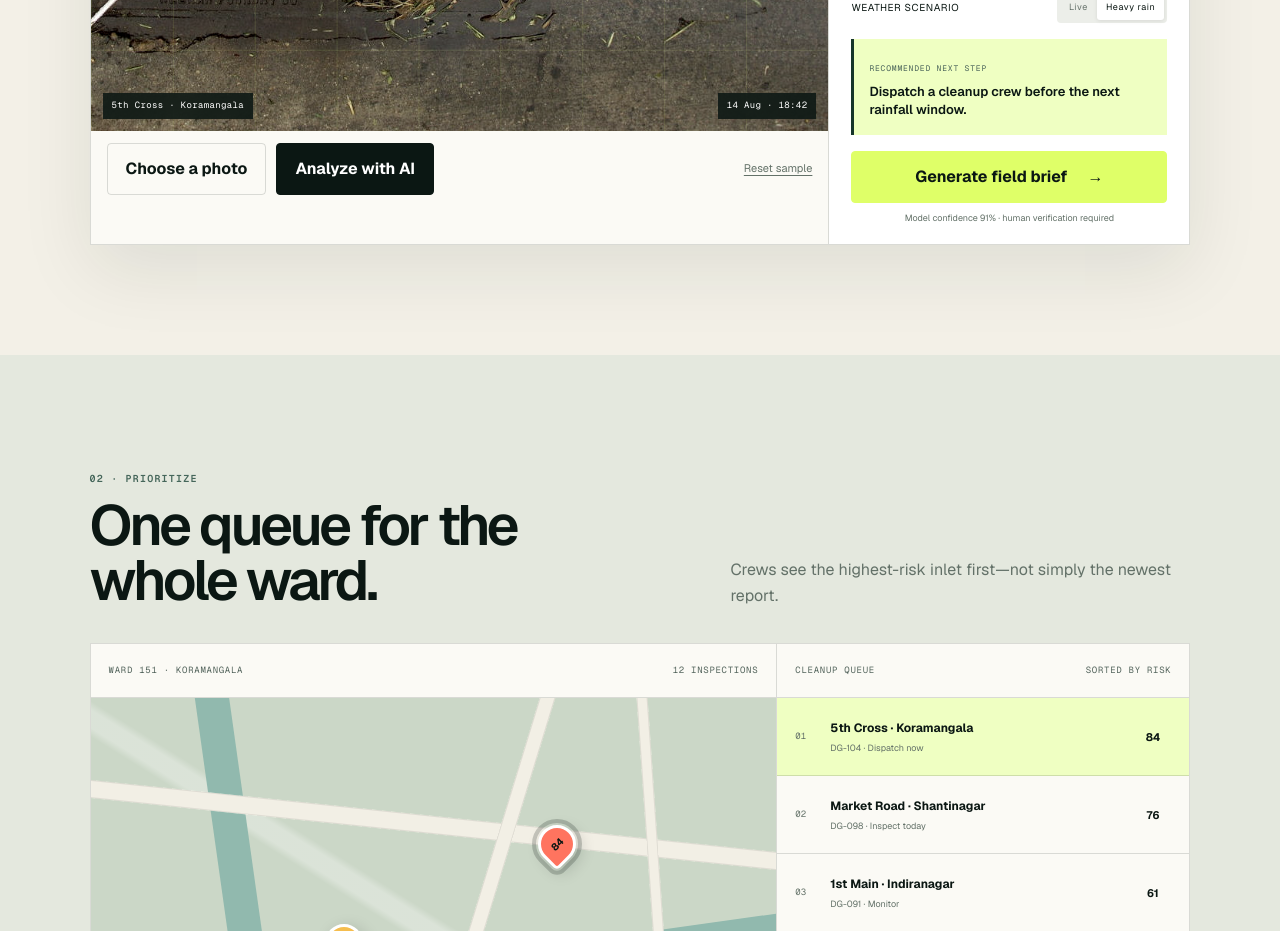
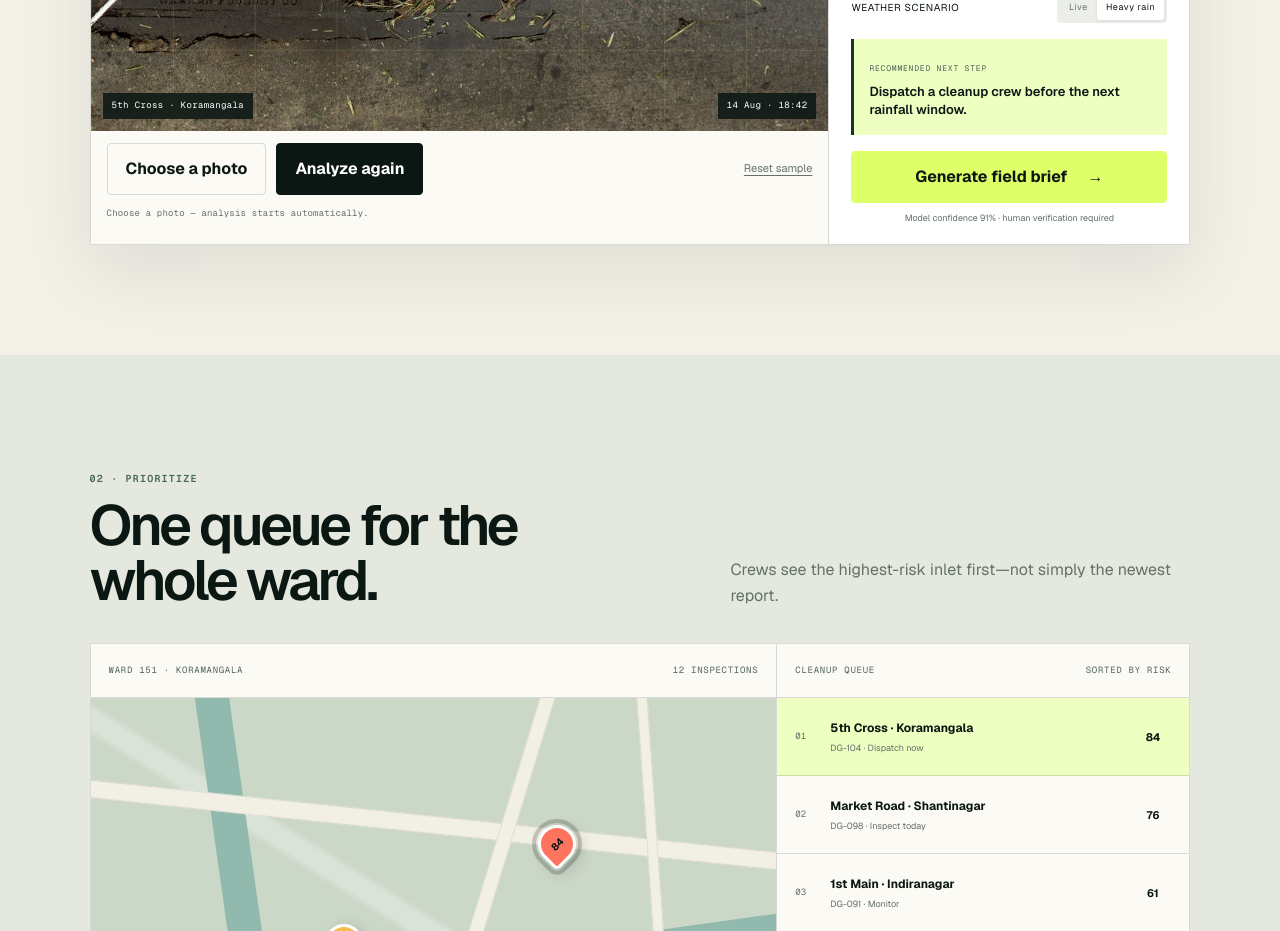
Before and after one commit to bhavyakeerthi3/drainguard-ai, a Next.js app: page / in a window 1280 px wide. Shown: the part 1260-2191 px from the top of the page. Built offline with nearby package versions, Linux system fonts and the light colour scheme; no server answers.

Commit message:
Auto-analyze uploaded drain photos

```diff
--- a/app/globals.css
+++ b/app/globals.css
@@ -82,13 +82,16 @@ button { cursor: pointer; }
 .detection-box span { position: absolute; left: -1px; top: -20px; background: var(--lime); color: var(--ink); white-space: nowrap; font-family: var(--font-geist-mono); text-transform: uppercase; font-size: 8px; padding: 3px 5px; }
 .photo-location, .photo-time { position: absolute; bottom: 12px; background: rgba(11,23,19,.86); color: white; padding: 6px 9px; font-family: var(--font-geist-mono); font-size: 9px; letter-spacing: .04em; backdrop-filter: blur(8px); }
 .photo-location { left: 12px; }.photo-time { right: 12px; }
-.photo-actions { min-height: 74px; padding: 12px 16px; display: flex; align-items: center; gap: 10px; }
+.photo-actions { min-height: 74px; padding: 12px 16px; display: flex; align-items: center; gap: 10px; flex-wrap: wrap; }
 .button-outline { border-color: var(--line); background: transparent; color: var(--ink); }
 .button-outline:hover { background: white; }
 .button-dark { background: var(--ink); color: white; border-color: var(--ink); }
 .button-dark:hover { background: var(--forest); }
 .button:disabled { opacity: .58; cursor: wait; transform: none; }
 .sample-link { margin-left: auto; background: none; border: 0; color: var(--muted); font-size: 11px; text-decoration: underline; text-underline-offset: 3px; }
+.analysis-progress { width: 100%; margin: 2px 0 0; color: var(--muted); font-family: var(--font-geist-mono); font-size: 9px; letter-spacing: .02em; }
+.analysis-progress.stage-loading, .analysis-progress.stage-detecting { color: #496359; }
+.analysis-progress.stage-done { color: #217255; }
 .result-panel { padding-bottom: 19px; background: #fff; }
 .result-topline { padding: 0 22px; }
 .result-topline span:last-child { text-transform: none; letter-spacing: 0; max-width: 55%; text-align: right; }
--- a/app/page.tsx
+++ b/app/page.tsx
@@ -54,12 +54,33 @@ function loadScript(src: string) {
     const script = existing ?? document.createElement("script");
     script.src = src;
     script.async = true;
+    const timeout = window.setTimeout(() => reject(new Error("Model resource timed out")), 15000);
     script.onload = () => {
+      window.clearTimeout(timeout);
       script.dataset.loaded = "true";
       resolve();
     };
-    script.onerror = () => reject(new Error("Model resource unavailable"));
+    script.onerror = () => {
+      window.clearTimeout(timeout);
+      reject(new Error("Model resource unavailable"));
+    };
     if (!existing) document.head.appendChild(script);
+  });
+}
+
+function withTimeout<T>(promise: Promise<T>, timeoutMs: number) {
+  return new Promise<T>((resolve, reject) => {
+    const timeout = window.setTimeout(() => reject(new Error("Vision model timed out")), timeoutMs);
+    promise.then(
+      (value) => {
+        window.clearTimeout(timeout);
+        resolve(value);
+      },
+      (error) => {
+        window.clearTimeout(timeout);
+        reject(error);
+      },
+    );
   });
 }
 
@@ -69,10 +90,15 @@ async function getDetector() {
       await loadScript("https://cdn.jsdelivr.net/npm/@tensorflow/tfjs@4.22.0/dist/tf.min.js");
       await loadScript("https://cdn.jsdelivr.net/npm/@tensorflow-models/coco-ssd@2.2.3/dist/coco-ssd.min.js");
       if (!window.cocoSsd) throw new Error("Vision model did not initialize");
-      return window.cocoSsd.load({ base: "lite_mobilenet_v2" });
+      return withTimeout(window.cocoSsd.load({ base: "lite_mobilenet_v2" }), 25000);
     })();
   }
-  return detectorPromise;
+  try {
+    return await detectorPromise;
+  } catch (error) {
+    detectorPromise = null;
+    throw error;
+  }
 }
 
 function clamp(value: number, min = 0, max = 100) {
@@ -189,22 +215,34 @@ export default function Home() {
     const nextUrl = URL.createObjectURL(file);
     setImageUrl(nextUrl);
     setFileName(file.name);
-    setAnalysis({ blockage: 0, litter: 0, confidence: 0, objects: [], signal: "Ready to analyze" });
-    setStage("idle");
+    setAnalysis({ blockage: 0, litter: 0, confidence: 0, objects: [], signal: "Starting visual scan" });
     setCleaned(false);
+    event.target.value = "";
+    void runAnalysis(nextUrl);
   }
 
-  async function runAnalysis() {
+  async function runAnalysis(source = imageUrl) {
     setStage("loading");
     setCleaned(false);
     try {
-      const image = await loadImage(imageUrl);
+      const image = await loadImage(source);
       const visual = extractVisualSignals(image);
+      const baseBlockage = clamp(Math.round(24 + visual.debrisTone * 64 + visual.texture * 88), 14, 94);
+      const baseLitter = clamp(Math.round(14 + visual.texture * 105), 8, 96);
+
+      setAnalysis({
+        blockage: baseBlockage,
+        litter: baseLitter,
+        confidence: 59,
+        objects: [],
+        signal: "Visual scan complete · refining objects",
+      });
+      setStage("detecting");
+
       let predictions: Detection[] = [];
       let modelUsed = false;
       try {
         const detector = await getDetector();
-        setStage("detecting");
         const raw = await detector.detect(image);
         predictions = raw
           .filter((item) => item.score >= 0.34)
@@ -221,14 +259,14 @@ export default function Home() {
           }));
         modelUsed = true;
       } catch {
-        setStage("detecting");
+        modelUsed = false;
       }
 
       const litterObjects = predictions.filter((item) =>
         ["bottle", "cup", "book", "handbag", "backpack", "umbrella"].includes(item.class),
       ).length;
-      const blockage = clamp(Math.round(24 + visual.debrisTone * 64 + visual.texture * 88 + litterObjects * 5), 14, 94);
-      const litter = clamp(Math.round(14 + visual.texture * 105 + litterObjects * 18), 8, 96);
+      const blockage = clamp(baseBlockage + litterObjects * 5, 14, 94);
+      const litter = clamp(baseLitter + litterObjects * 18, 8, 96);
       const confidence = clamp(Math.round((modelUsed ? 78 : 59) + Math.min(predictions.length, 4) * 3), 0, 94);
 
       setAnalysis({
@@ -340,10 +378,16 @@ export default function Home() {
             <div className="photo-actions">
               <input ref={fileInput} onChange={chooseImage} type="file" accept="image/*" hidden aria-label="Upload a drain photo" />
               <button className="button button-outline" onClick={() => fileInput.current?.click()}>Choose a photo</button>
-              <button className="button button-dark" disabled={stage === "loading" || stage === "detecting"} onClick={runAnalysis}>
-                {stage === "loading" ? "Loading edge model…" : stage === "detecting" ? "Reading the scene…" : "Analyze with AI"}
+              <button className="button button-dark" disabled={stage === "loading" || stage === "detecting"} onClick={() => void runAnalysis()}>
+                {stage === "loading" ? "Reading image…" : stage === "detecting" ? "Refining with AI…" : "Analyze again"}
               </button>
               <button className="sample-link" onClick={restoreSample}>Reset sample</button>
+              <p className={`analysis-progress stage-${stage}`} aria-live="polite">
+                {stage === "idle" && "Choose a photo — analysis starts automatically."}
+                {stage === "loading" && "Reading pixels and drain texture…"}
+                {stage === "detecting" && "Preliminary score ready. Object detector is refining it…"}
+                {stage === "done" && "✓ Analysis complete"}
+              </p>
             </div>
           </div>
 
```
Also changed, not shown: 1 other file (tests, documents, lock files or other folders).
